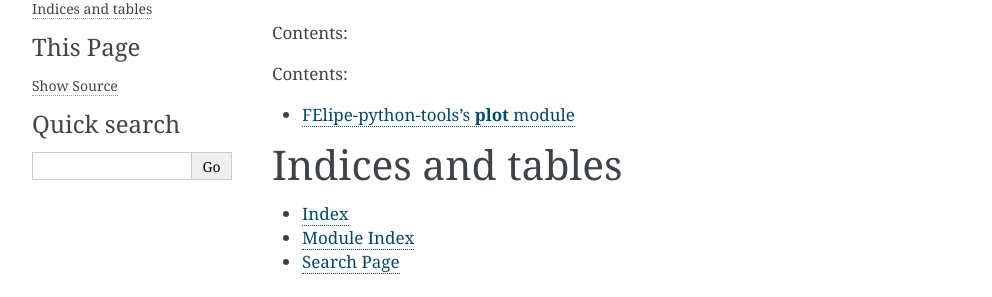
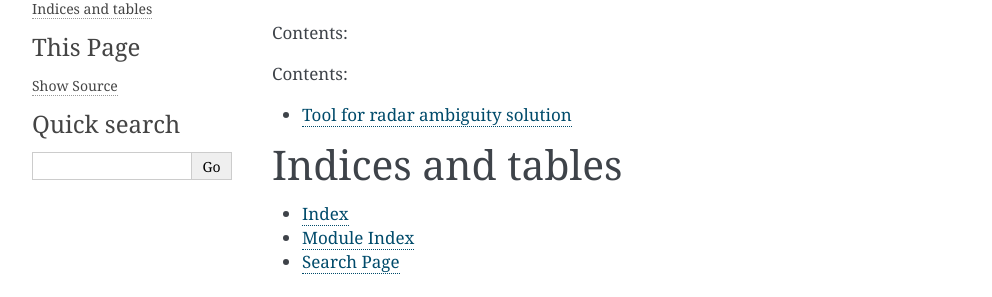
Before and after one commit to danielk333/radar-ambiguity-calculator, a Sphinx documentation site: the page built from docs/source/index.rst, in a window 1280 px wide. Shown: the part 138-435 px from the top of the page, without its empty margins (148-1140 px from the left). Built offline with Sphinx 7.4.7, drawn with Linux system fonts in a browser that asks for light colours.

Commit message:
Added changes to documentation

```diff
--- a/docs/source/radar.rst
+++ b/docs/source/radar.rst
@@ -1,5 +1,14 @@
-FElipe-python-tools's **plot** module
+Tool for radar ambiguity solution
 ================================================
+.. automodule:: ambiguity_calculator
+   :members:
+   :undoc-members:
+   :show-inheritance:
+
+.. automodule:: plots_generator
+   :members:
+   :undoc-members:
+   :show-inheritance:
 
 .. automodule:: radarconf
    :members:
--- a/source/ambiguity_calculator.py
+++ b/source/ambiguity_calculator.py
@@ -7,7 +7,6 @@
 import h5py
 
 
-
 def ambiguities_calculate(radar_name, frequency):
     """
     Calculates the solution for the radar ambiguity problem by implementing developed by Daniel Kastinen in his paper
@@ -15,6 +14,7 @@
     summarized in a .h5 file with HDF5 format and saved into the /processed_data folder
 
     :param radar_name: Name of the radar to be studied out of a list of defined configurations.
+    :param frequency: Operating frequency [MHz]
     """
 
     radar_name = radar_name
```
